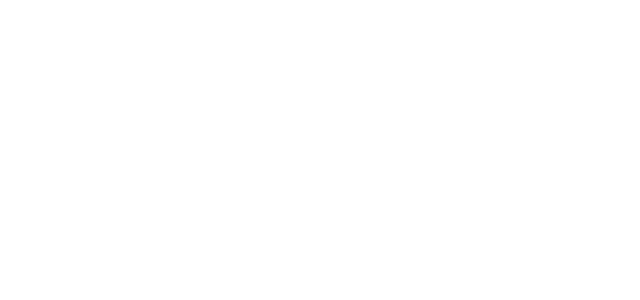
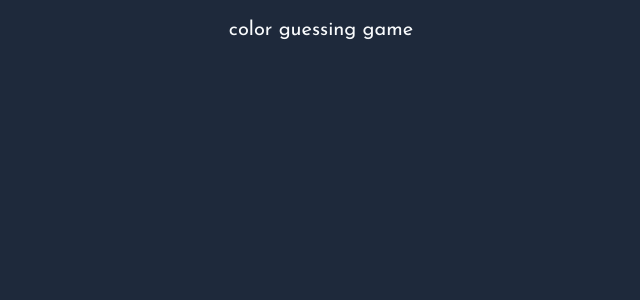
Before and after one commit to ell-ska/test-driven-development, a Next.js app: page / in a window 1280 px wide. Shown: the top 300 px of the page, without its empty margins (319-959 px from the left). Built offline with nearby package versions, Linux system fonts and the light colour scheme.

Commit message:
add header

```diff
--- a/app/layout.tsx
+++ b/app/layout.tsx
@@ -1,12 +1,18 @@
 import type { Metadata } from 'next'
-import { Inter } from 'next/font/google'
+import { Josefin_Sans } from 'next/font/google'
+
+import Header from '@/components/Header'
+import { cn } from '@/utils'
 import './globals.css'
 
-const inter = Inter({ subsets: ['latin'] })
+const josefinSans = Josefin_Sans({ subsets: ['latin'], variable: '--font-josefin-sans' })
 
 export const metadata: Metadata = {
-  title: 'Create Next App',
-  description: 'Generated by create next app',
+  title: 'color guessing game',
+  description: 'guess the hex color, collect points!',
+  icons: {
+    icon: '/favicon.svg'
+  }
 }
 
 export default function RootLayout({
@@ -16,7 +22,10 @@
 }) {
   return (
     <html lang="en">
-      <body className={inter.className}>{children}</body>
+      <body className={cn(josefinSans.variable, 'font-primary bg-slate-800 text-slate-50')}>
+        <Header />
+        {children}
+      </body>
     </html>
   )
 }
--- /dev/null
+++ b/components/Header.tsx
@@ -0,0 +1,9 @@
+const Header = () => {
+  return (
+    <header className="py-4 px-8 flex justify-center">
+      <h1 className="text-xl">color guessing game</h1>
+    </header>
+  )
+}
+
+export default Header
--- a/package.json
+++ b/package.json
@@ -11,9 +11,11 @@
     "test:watch": "jest --watchAll"
   },
   "dependencies": {
+    "clsx": "^2.0.0",
+    "next": "14.0.3",
     "react": "^18",
     "react-dom": "^18",
-    "next": "14.0.3"
+    "tailwind-merge": "^2.0.0"
   },
   "devDependencies": {
     "@testing-library/jest-dom": "^5.17.0",
--- a/tailwind.config.ts
+++ b/tailwind.config.ts
@@ -7,13 +7,9 @@
     './app/**/*.{js,ts,jsx,tsx,mdx}',
   ],
   theme: {
-    extend: {
-      backgroundImage: {
-        'gradient-radial': 'radial-gradient(var(--tw-gradient-stops))',
-        'gradient-conic':
-          'conic-gradient(from 180deg at 50% 50%, var(--tw-gradient-stops))',
-      },
-    },
+    fontFamily: {
+      primary: 'var(--font-josefin-sans)'
+    }
   },
   plugins: [],
 }
--- /dev/null
+++ b/utils.ts
@@ -0,0 +1,6 @@
+import { type ClassValue, clsx } from 'clsx'
+import { twMerge } from 'tailwind-merge'
+
+export const cn = (...inputs: ClassValue[]) => {
+  return twMerge(clsx(inputs))
+}
```
Also changed, not shown: public/favicon.svg (added), 1 other file (tests, documents, lock files or other folders).
